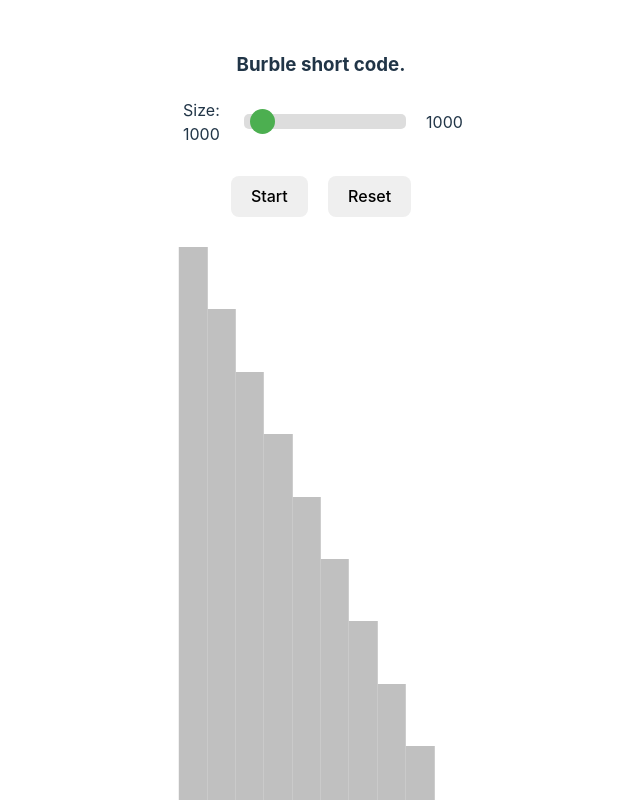
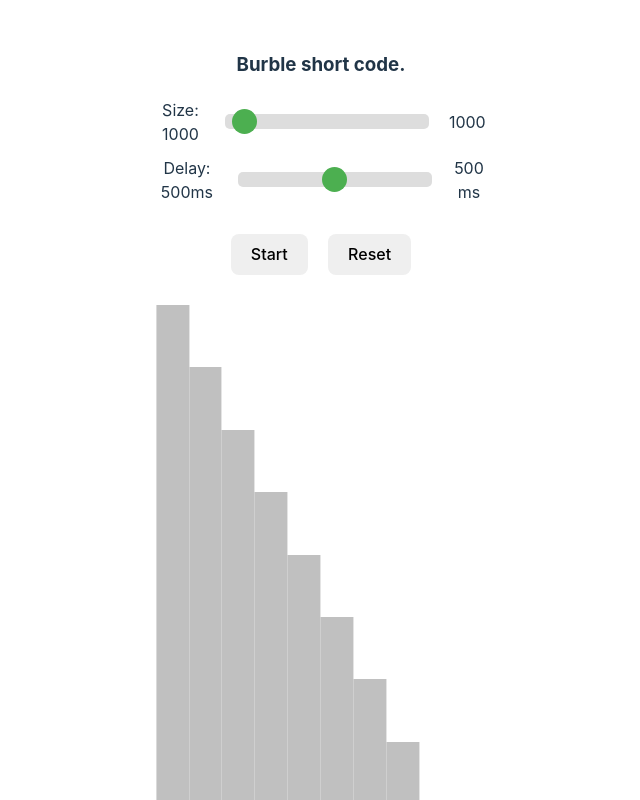
Before and after one commit to caique-oliveira/burble-short, a React (Vite) app in the folder bubble-sort-visualizer/: page / in a window 1280 px wide. Shown: the top 800 px of the page, without its empty margins (319-959 px from the left). Built offline with nearby package versions, Linux system fonts and the light colour scheme; no server answers.

Commit message:
feature/burble-short retornando-input-delay

```diff
--- a/bubble-sort-visualizer/src/components/visualizer/Visualizer.tsx
+++ b/bubble-sort-visualizer/src/components/visualizer/Visualizer.tsx
@@ -13,7 +13,7 @@ const bubbleSort = async (array: number[], updateArray: (array: number[]) => voi
       if (array[j] > array[j + 1]) {
         [array[j], array[j + 1]] = [array[j + 1], array[j]];
         updateArray([...array]);
-        await new Promise(res => setTimeout(res, delay));
+        await new Promise(res => setTimeout(res, delay)); // Usa o atraso configurado
       }
     }
   }
@@ -21,7 +21,7 @@ const bubbleSort = async (array: number[], updateArray: (array: number[]) => voi
 
 const Visualizer: React.FC = () => {
   const [data, setData] = useState<number[]>([]);
-  const [delay] = useState<number>(500);
+  const [delay, setDelay] = useState<number>(500); // Atraso inicial
   const [size, setSize] = useState<number>(1000);
   const [isPlaying, setIsPlaying] = useState<boolean>(false);
   const svgRef = useRef<SVGSVGElement>(null);
@@ -32,8 +32,8 @@ const Visualizer: React.FC = () => {
     for (let i = 0; i < elementsRef.current.length; i++) {
       const element = elementsRef.current[i];
       if (element) {
-        element.style.backgroundColor = colors[i % colors.length]; // Atribui a cor do array
-        await new Promise(res => setTimeout(res, 500)); // Aguarda 500ms entre cada alteração
+        element.style.backgroundColor = colors[i % colors.length];
+        await new Promise(res => setTimeout(res, delay)); // Usa o atraso configurado
       }
     }
     setIsPlaying(false);
@@ -86,7 +86,7 @@ const Visualizer: React.FC = () => {
       setIsPlaying(false);
     });
 
-    if (isPlaying) return;
+    // Chama paintElements após a ordenação começar
     paintElements();
   };
 
@@ -99,10 +99,7 @@ const Visualizer: React.FC = () => {
   const reset = async () => {
     if (isPlaying) return;
 
-    // Resetar o valor do tamanho para o valor inicial
     setSize(1000); // Valor inicial desejado
-
-    // Resetar os dados
     await fetchData();
 
     requestAnimationFrame(() => {
@@ -125,6 +122,10 @@ const Visualizer: React.FC = () => {
     setSize(newSize);
   };
 
+  const handleDelayChange = (e: React.ChangeEvent<HTMLInputElement>) => {
+    setDelay(Number(e.target.value));
+  };
+
   return (
     <div className="container">
       <div className="controls">
@@ -132,15 +133,29 @@ const Visualizer: React.FC = () => {
           <label className="range-label">Size: {size}</label>
           <input
             type="range"
-            min="600" // Define o valor mínimo para o range
+            min="600"
             max="10000"
             step="100"
             value={size}
-            onChange={handleSizeChange} // Use o manipulador de eventos atualizado
+            onChange={handleSizeChange}
             disabled={isPlaying}
             className="range-input"
           />
           <span className="range-value">{size}</span>
+        </div>
+        <div className="range-container">
+          <label className="range-label">Delay: {delay}ms</label>
+          <input
+            type="range"
+            min="0"
+            max="1000"
+            step="10"
+            value={delay}
+            onChange={handleDelayChange}
+            disabled={isPlaying}
+            className="range-input"
+          />
+          <span className="range-value">{delay} ms</span>
         </div>
       </div>
       <div className="button-container">
--- a/bubble-sort-visualizer/src/components/visualizer/elementList.tsx
+++ b/bubble-sort-visualizer/src/components/visualizer/elementList.tsx
@@ -2,7 +2,7 @@ import React, { useEffect, useRef } from 'react';
 import Element from './element';
 
 interface ElementListProps {
-  elementsRef: React.RefObject<HTMLDivElement[]>;
+  elementsRef: React.MutableRefObject<HTMLDivElement[]>; // Atualizado para MutableRefObject
   size: number; // Recebe o valor do size
 }
 
@@ -28,6 +28,7 @@ const ElementList: React.FC<ElementListProps> = ({ elementsRef, size }) => {
 
   useEffect(() => {
     if (elementsRef.current) {
+      // Atualiza a referência com as referências locais
       elementsRef.current = localRefs.current;
     }
   }, [elementsRef]);
```
